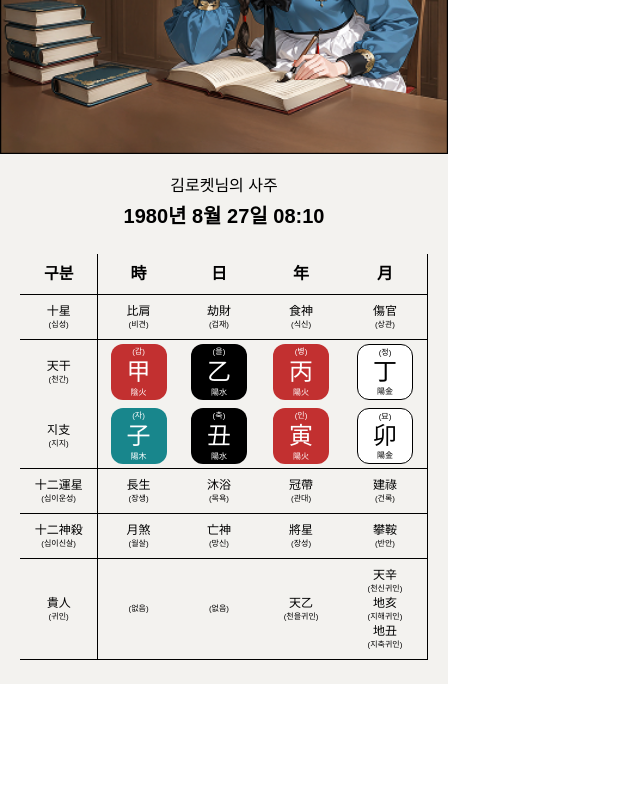
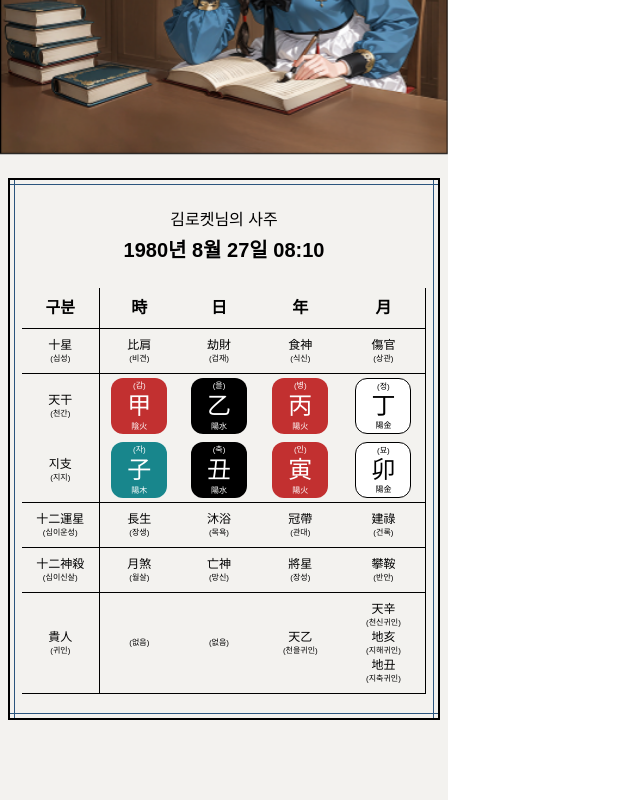
Before and after one commit to SeanKim05/rocket_ai, a Next.js app: page / in a window 1280 px wide. Shown: the part 1496-2296 px from the top of the page, without its empty margins (0-640 px from the left). Before the commit the page ends 2180 px from the top, so only its background shows below. Built offline with nearby package versions, Linux system fonts and the light colour scheme; a web font is replaced by a local one.

Commit message:
Fix: Line 컴포넌트 간결하게 정리

```diff
--- a/src/app/globals.css
+++ b/src/app/globals.css
@@ -37,6 +37,7 @@
   --color-cell-red: #c23030;
   --color-cell-teal: #18868c;
   --color-main-beige: #f3f2ef;
+  --color-line-gray: #2b557e;
 }
 
 @layer components {
--- a/src/app/page.tsx
+++ b/src/app/page.tsx
@@ -46,7 +46,9 @@ export default function Home() {
             tailPosition="top"
             inViewId="motion-2"
           />
-          <SajuTable />
+          <div className="px-2 pt-6 pb-20">
+            <SajuTable />
+          </div>
         </div>
       </MotionWrapper>
     </div>
--- a/src/components/SajuTable.tsx
+++ b/src/components/SajuTable.tsx
@@ -2,15 +2,22 @@ import { headersData, TableRowsData } from "@/data/data";
 import Header from "./atoms/table/Header";
 import TableRows from "./molcules/table/TableRows";
 import TableTitle from "./molcules/table/TableTitle";
+import Line from "./atoms/Line";
 
 export default function SajuTable() {
   return (
-    <div className="mx-2 flex flex-col items-center justify-center px-3 py-6">
+    <div className="relative flex flex-col items-center justify-center border-2">
+      <Line direction="horizontal" top={4} />
+      <Line direction="vertical" left={4} />
+      <Line direction="vertical" right={4} />
       <TableTitle />
-      <table className="w-full border-collapse text-center">
-        <Header headers={headersData} />
-        <TableRows TableRows={TableRowsData} />
-      </table>
+      <div className="w-full px-3 pb-6">
+        <table className="w-full border-collapse text-center">
+          <Header headers={headersData} />
+          <TableRows TableRows={TableRowsData} />
+        </table>
+      </div>
+      <Line direction="horizontal" bottom={4} />
     </div>
   );
 }
--- /dev/null
+++ b/src/components/atoms/Line.tsx
@@ -0,0 +1,40 @@
+import React from "react";
+
+interface LineProps {
+  direction: "horizontal" | "vertical";
+  length?: string | number;
+  top?: number;
+  bottom?: number;
+  left?: number;
+  right?: number;
+  style?: React.CSSProperties;
+}
+
+export default function Line({
+  direction,
+  length = "100%",
+  top,
+  bottom,
+  left,
+  right,
+  style = {},
+}: LineProps) {
+  const tailwindBase = `absolute pointer-events-none bg-[var(--color-line-gray)] ${direction === "horizontal" ? "left-0 right-0" : "top-0 bottom-0"}`;
+  const dynamicStyle: React.CSSProperties =
+    direction === "horizontal"
+      ? {
+          height: 1,
+          width: length,
+          ...(top !== undefined ? { top } : {}),
+          ...(bottom !== undefined ? { bottom } : {}),
+          ...style,
+        }
+      : {
+          width: 1,
+          height: length,
+          ...(left !== undefined ? { left } : {}),
+          ...(right !== undefined ? { right } : {}),
+          ...style,
+        };
+  return <div className={tailwindBase} style={dynamicStyle} />;
+}
--- a/src/components/molcules/table/TableTitle.tsx
+++ b/src/components/molcules/table/TableTitle.tsx
@@ -2,7 +2,7 @@ import React from "react";
 
 export default function TableTitle() {
   return (
-    <section className="mb-7 flex flex-col gap-3">
+    <section className="mt-8 mb-7 flex flex-col gap-3">
       <h1 className="text-seokbong-r text-center">김로켓님의 사주</h1>
       <p className="text-seokbong-b">1980년 8월 27일 08:10</p>
     </section>
```
